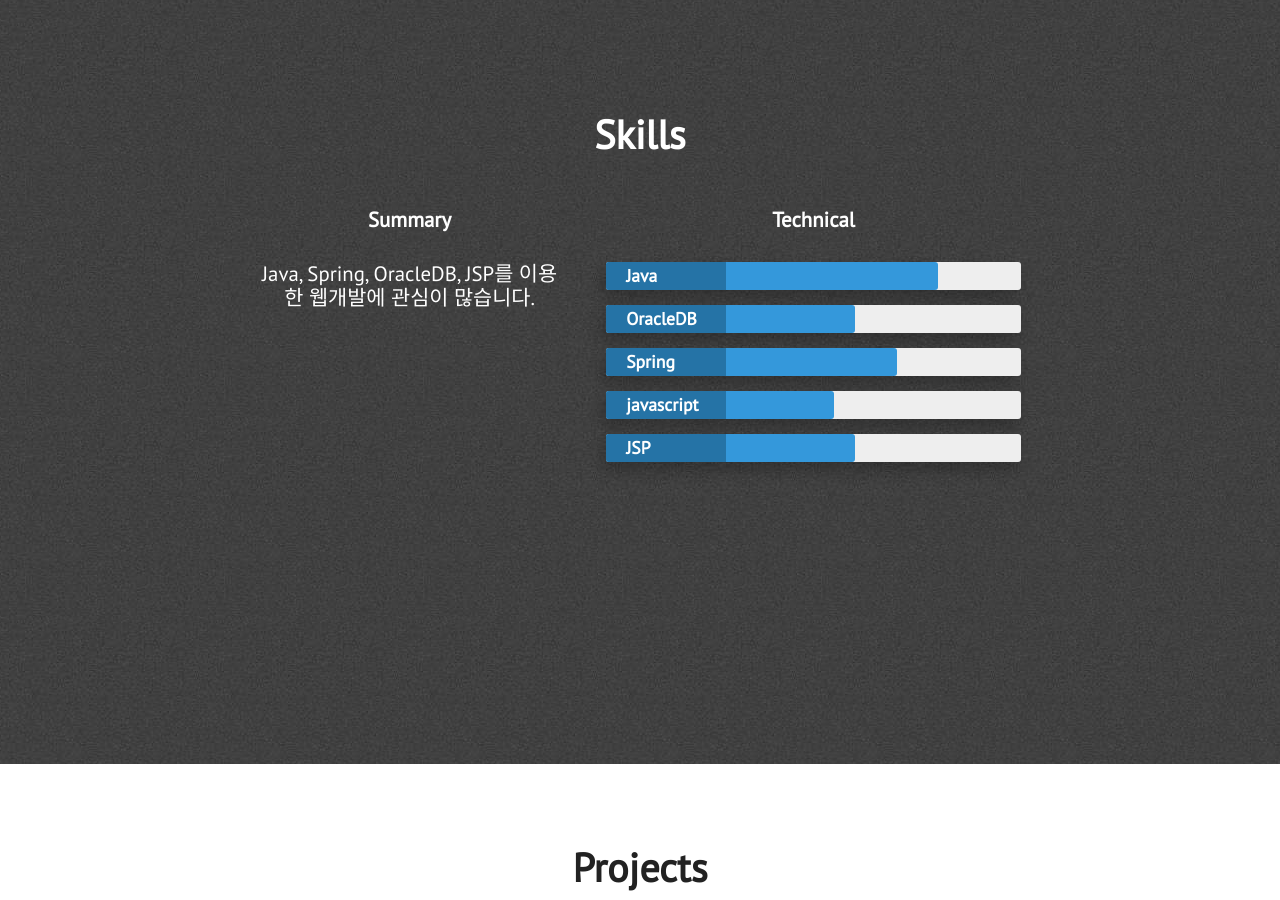
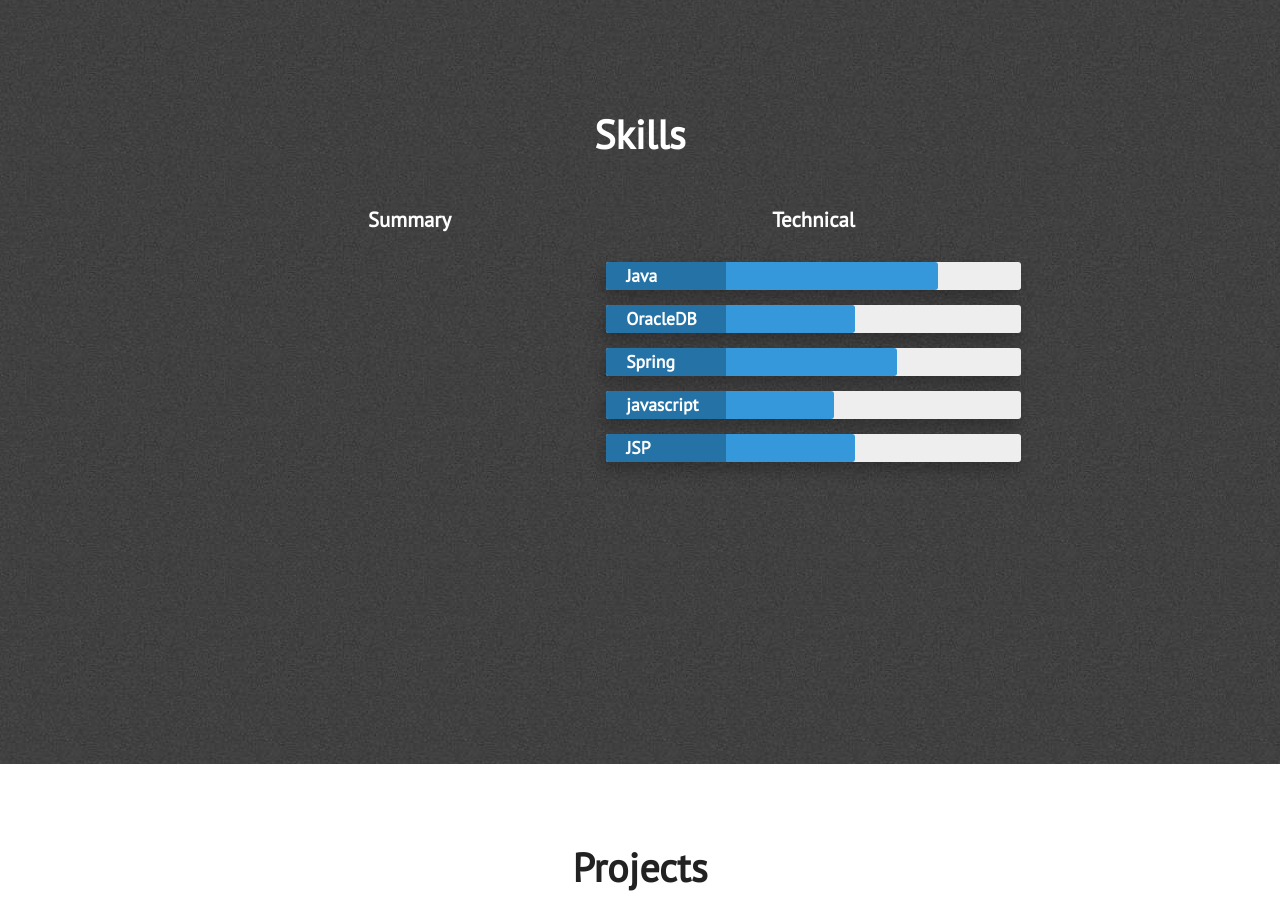
Before and after one commit to YoungGyu99/YoungGyu99.github.io, a Jekyll site: the page built from index.html, in a window 1280 px wide and 900 px high, scrolled down 2136 px. Built offline with Jekyll 4.4.1, drawn with Linux system fonts in a browser that asks for light colours; nearby versions of some CDN libraries.

Commit message:
Update skills.html

```diff
--- a/_includes/skills.html
+++ b/_includes/skills.html
@@ -7,7 +7,7 @@
                 <div class="what-i-do">
                     <h3 class="center-align skills-subsection">Summary</h3>
                     <p class="paragraph-text center-align">
-                         Java, Spring, OracleDB, JSP를 이용한 웹개발에 관심이 많습니다.
+
                     </p>
                 </div>
                 <div class="technical-skills">
```
